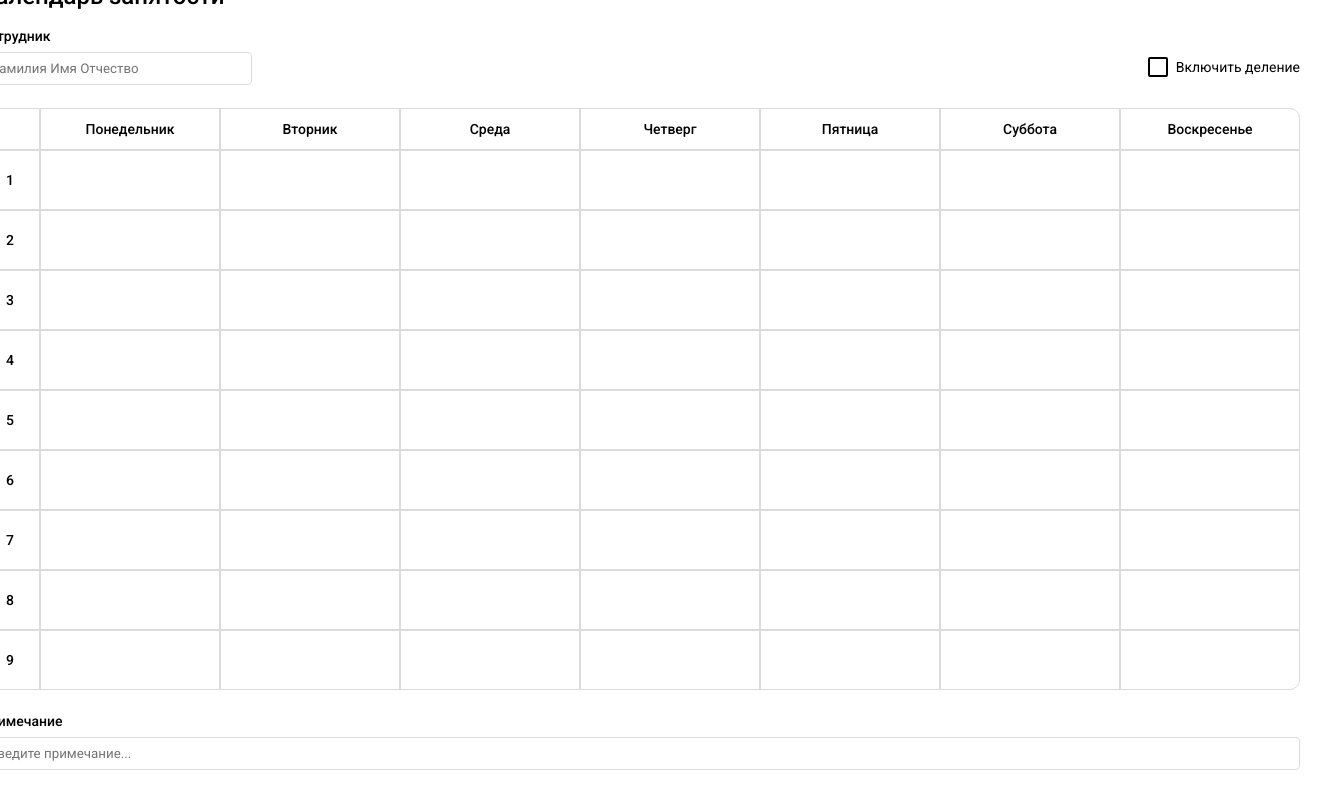
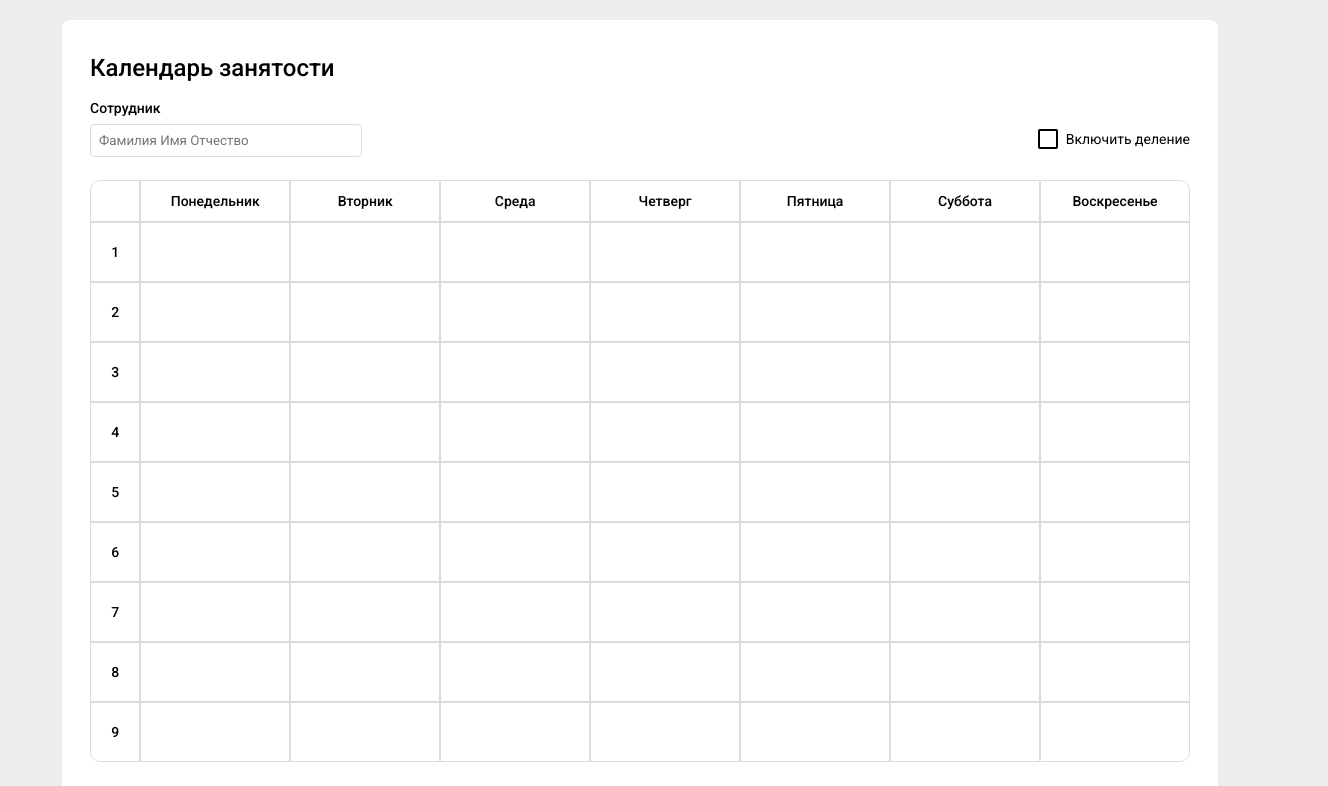
Before and after one commit to maxvnv2002/employmentCalendar, a React (Create React App) app: page / in a window 1280 px wide. Shown: the top 786 px of the page, 1328 px wide, since content can reach past the window. Built offline with nearby package versions, Linux system fonts and the light colour scheme.

Commit message:
Added adaptive

```diff
--- a/src/App.scss
+++ b/src/App.scss
@@ -7,17 +7,20 @@
 }
 
 body {
-  display: flex;
-  align-items: center;
-  justify-content: center;
   height: 100vh;
   padding: 20px;
   font-family: 'Roboto', sans-serif;
   font-size: 14px;
   font-weight: 400;
   color: $black;
-  overflow-y: hidden;
+  overflow-x: hidden;
   background: $backgroundGray;
+  @include _md {
+    padding: 0;
+  }
+  @include _sm {
+    display: block;
+  }
 }
 
 input {
@@ -28,4 +31,19 @@ input {
 
 .container {
   width: 1320px;
+  @include _xxl {
+    width: $containerWidth_xxl;
+  }
+  @include _xl {
+    width: $containerWidth_xl;
+  }
+  @include _lg {
+    width: $containerWidth_lg;
+  }
+  @include _md {
+    width: calc(100vw - 28px);
+  }
+  @include _sm {
+    width: calc(100vw - 28px);
+  }
 }
--- a/src/assets/styles/main.scss
+++ b/src/assets/styles/main.scss
@@ -1 +1,2 @@
 @import "./variables/colors";
+@import "./variables/adaptive";
--- /dev/null
+++ b/src/assets/styles/variables/adaptive.scss
@@ -0,0 +1,36 @@
+@import './breakpoints';
+@mixin _xs {
+  @media (max-width: $breakpoint-xs){
+    @content;
+  }
+}
+@mixin _sm {
+  @media (max-width: $breakpoint-sm){
+    @content;
+  }
+}
+@mixin _md {
+  @media (max-width: $breakpoint-md){
+    @content;
+  }
+}
+@mixin _lg {
+  @media (max-width: $breakpoint-lg){
+    @content;
+  }
+}
+@mixin _xl {
+  @media (max-width: $breakpoint-xl){
+    @content;
+  }
+}
+@mixin _xxl {
+  @media (max-width: $breakpoint-xxl){
+    @content;
+  }
+}
+@mixin _custom ($width) {
+  @media (max-width: $width) {
+    @content
+  }
+}
--- /dev/null
+++ b/src/assets/styles/variables/breakpoints.scss
@@ -0,0 +1,14 @@
+$containerWidth_xxxl: 1380px;
+$containerWidth_xxl: 1100px;
+$containerWidth_xl: 900px;
+$containerWidth_lg: 670px;
+$containerWidth_md: 510px;
+$containerWidth_sm: 320px;
+$containerWidth_xs: 270px;
+
+$breakpoint-xs: 330px;
+$breakpoint-sm: 576px;
+$breakpoint-md: 768px;
+$breakpoint-lg: 992px;
+$breakpoint-xl: 1200px;
+$breakpoint-xxl: 1400px;
--- a/src/components/Calendar/Calendar.module.scss
+++ b/src/components/Calendar/Calendar.module.scss
@@ -7,6 +7,9 @@
   border-radius: 8px;
   background: $white;
   box-shadow: 0px 4px 4px 0px rgba(0, 0, 0, 0.05);
+  @include _md {
+    padding: 28px 14px;
+  }
   h2 {
     font-size: 24px;
     font-weight: 500;
@@ -17,6 +20,11 @@
     display: flex;
     align-items: center;
     justify-content: space-between;
+    @include _sm {
+      flex-direction: column;
+      align-items: flex-start;
+      margin-bottom: 18px;
+    }
   }
   .input {
     width: 100%;
--- a/src/components/Calendar/Modal/Modal.module.scss
+++ b/src/components/Calendar/Modal/Modal.module.scss
@@ -43,6 +43,9 @@
     }
     .content {
       width: 360px;
+      @include _sm {
+        width: 100%;
+      }
     }
   }
   &.closing {
--- a/src/components/Calendar/Table/Row/Cell/Cell.module.scss
+++ b/src/components/Calendar/Table/Row/Cell/Cell.module.scss
@@ -31,4 +31,12 @@ $cellHeight: 60px;
   &:first-child {
     width: $cellHeight;
   }
+  @include _md {
+    font-size: 10px;
+  }
+  @include _sm {
+    white-space: nowrap;
+    text-overflow: ellipsis;
+    overflow: hidden;
+  }
 }
--- a/src/components/UIKit/Button/Button.module.scss
+++ b/src/components/UIKit/Button/Button.module.scss
@@ -12,5 +12,13 @@
     border-radius: 8px;
     border: none;
     outline: none;
+    transition: all 0.25s ease;
+    &:hover {
+      scale: 1.1;
+    }
+    &:active {
+      scale: 0.9;
+    }
+
   }
 }
--- a/src/components/UIKit/Checkbox/Checkbox.module.scss
+++ b/src/components/UIKit/Checkbox/Checkbox.module.scss
@@ -28,6 +28,12 @@
           top: calc(50% - 7px);;
         }
       }
+      &:hover {
+        scale: 1.1;
+      }
+      &:active {
+        scale: 0.9;
+      }
     }
     span {
       user-select: none;
--- a/src/components/UIKit/InputWithLabel/InputWithLabel.module.scss
+++ b/src/components/UIKit/InputWithLabel/InputWithLabel.module.scss
@@ -17,6 +17,9 @@
       border-color: red;
 
     }
+    @include _xs {
+      width: inherit;
+    }
   }
   .message {
     margin-left: 18px;
```
